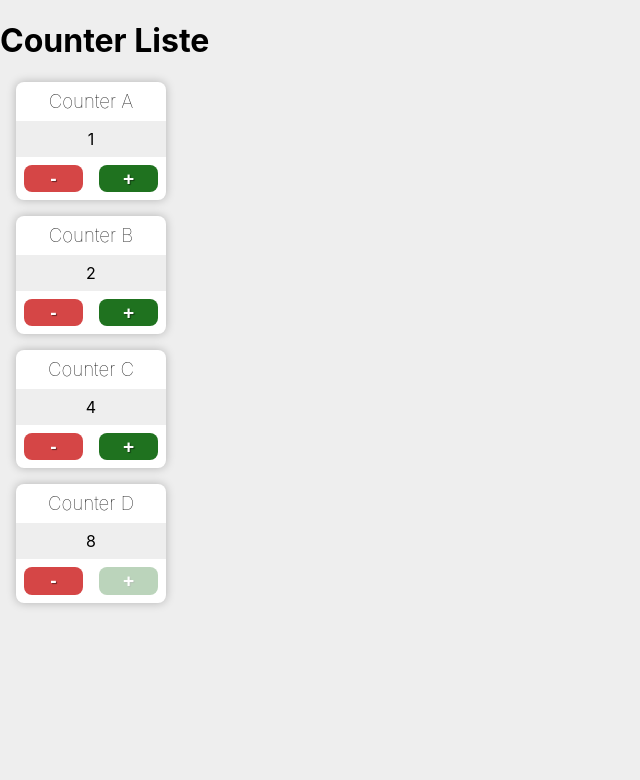
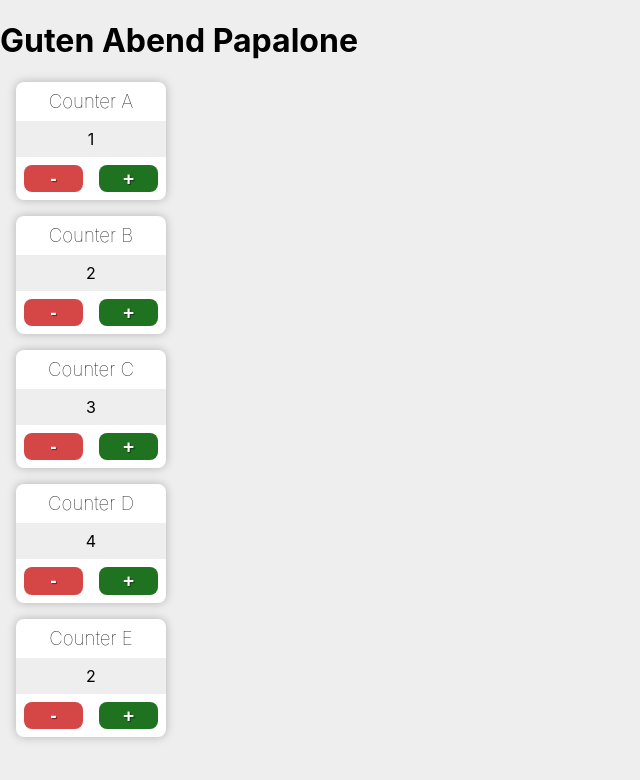
Before and after one commit to behrens-de/react, a React (Create React App) app in the folder app-one/: page / in a window 1280 px wide. Shown: the top 780 px of the page, without its empty margins (0-640 px from the left). Built offline with nearby package versions, Linux system fonts and the light colour scheme.

Commit message:
refactored counter + counterList

```diff
--- a/app-one/src/App.css
+++ /dev/null
@@ -1,3 +0,0 @@
-body{
-  background-color: #eee;
-}
--- a/app-one/src/App.js
+++ b/app-one/src/App.js
@@ -1,41 +1,14 @@
-import React, { useState } from "react"
-//import Greets from './Greets';
-import Counter from './Counter';
+import React from 'react'
+import './index.css';
+import Greets from './componentes/Greets'
+import CounterList from './componentes/Couter/CounterList'
 
-
-function App() {
-
-  const [counterList, setcounterList] = useState([
-    { id: 1, name: 'Counter A', count: 1 },
-    { id: 2, name: 'Counter B', count: 2 },
-    { id: 3, name: 'Counter C', count: 4 },
-    { id: 4, name: 'Counter D', count: 8 }
-  ]);
-
-
-  const handelCounterChange = (counter) => {
-    setcounterList(prevCounterList => prevCounterList.map(c => {
-      if (c.id === counter.id) return counter;
-      return c;
-    }))
-  }
-
-  const cointerList = counterList.map(counter => (
-    <Counter
-      key={counter.id}
-      name={counter.name}
-      count={counter.count}
-      id={counter.id}
-      onChangeCounter={handelCounterChange}
-    />
-  ));
-
-  return (
-    <>
-      <h1>Counter Liste</h1>
-      {cointerList}
-    </>
-  )
+const App = () => {
+    return (
+        <div>
+          <Greets name="Papalone"/>
+          <CounterList/>
+        </div>
+    )
 }
-
-export default App;
+export default App
--- /dev/null
+++ b/app-one/src/componentes/Couter/CounterList.jsx
@@ -0,0 +1,40 @@
+import React, { useState } from "react"
+import Counter from './Counter';
+
+
+function CounterList() {
+
+  const [counterList, setcounterList] = useState([
+    { id: 1, name: 'Counter A', count: 1 },
+    { id: 2, name: 'Counter B', count: 2 },
+    { id: 3, name: 'Counter C', count: 3 },
+    { id: 4, name: 'Counter D', count: 4 },
+    { id: 5, name: 'Counter E', count: 2 }
+  ]);
+
+
+  const handelCounterChange = (counter) => {
+    setcounterList(prevCounterList => prevCounterList.map(c => {
+      if (c.id === counter.id) return counter;
+      return c;
+    }))
+  }
+
+  const counterListMap = counterList.map(counter => (
+    <Counter
+      key={counter.id}
+      name={counter.name}
+      count={counter.count}
+      id={counter.id}
+      onChangeCounter={handelCounterChange}
+    />
+  ));
+
+  return (
+    <>
+      {counterListMap}
+    </>
+  )
+}
+
+export default CounterList;
--- a/app-one/src/index.js
+++ b/app-one/src/index.js
@@ -1,8 +1,6 @@
 import React from 'react';
 import ReactDOM from 'react-dom';
-import './index.css';
-import App from './App';
-import reportWebVitals from './reportWebVitals';
+import App from './App'
 
 ReactDOM.render(
   <React.StrictMode>
@@ -10,8 +8,3 @@ ReactDOM.render(
   </React.StrictMode>,
   document.getElementById('root')
 );
-
-// If you want to start measuring performance in your app, pass a function
-// to log results (for example: reportWebVitals(console.log))
-// or send to an analytics endpoint. Learn more: https://bit.ly/CRA-vitals
-reportWebVitals();
--- a/app-one/src/reportWebVitals.js
+++ /dev/null
@@ -1,13 +0,0 @@
-const reportWebVitals = onPerfEntry => {
-  if (onPerfEntry && onPerfEntry instanceof Function) {
-    import('web-vitals').then(({ getCLS, getFID, getFCP, getLCP, getTTFB }) => {
-      getCLS(onPerfEntry);
-      getFID(onPerfEntry);
-      getFCP(onPerfEntry);
-      getLCP(onPerfEntry);
-      getTTFB(onPerfEntry);
-    });
-  }
-};
-
-export default reportWebVitals;
```
Also changed, not shown: app-one/src/componentes/Couter/Counter.jsx (renamed from app-one/src/Counter.jsx), app-one/src/componentes/Greets.jsx (renamed from app-one/src/Greets.jsx), 1 other file (tests, documents, lock files or other folders).
